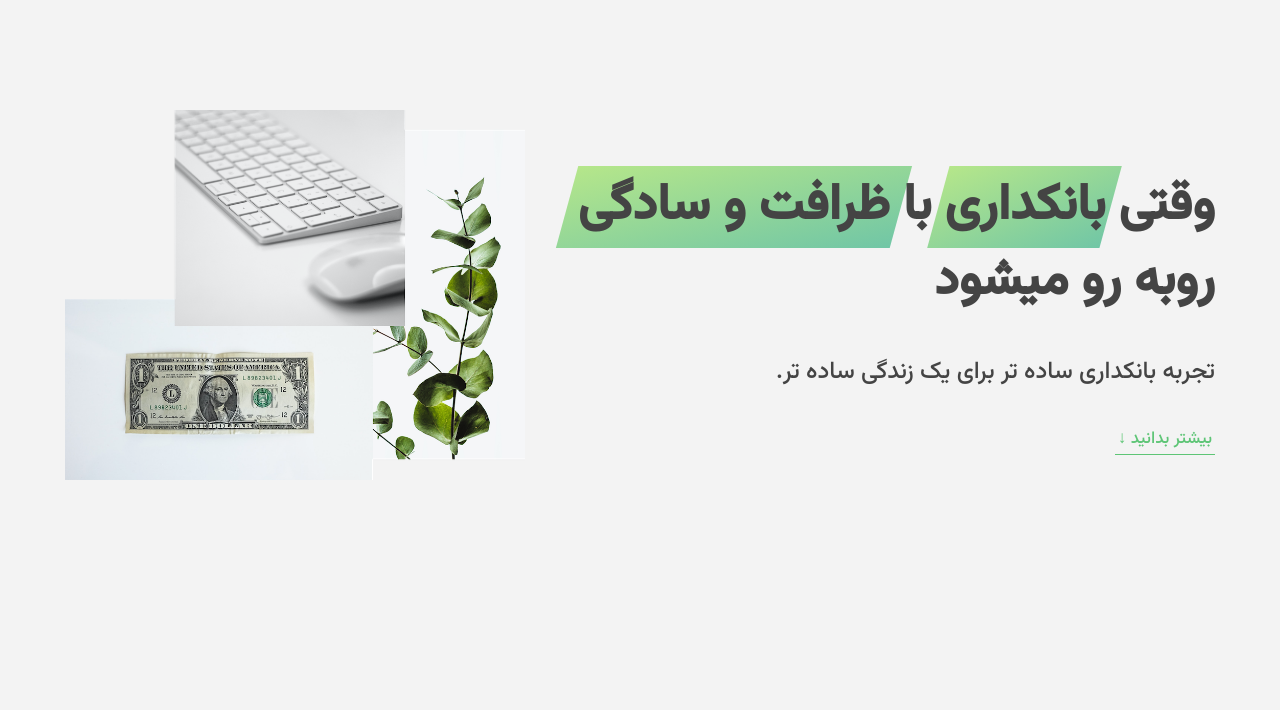
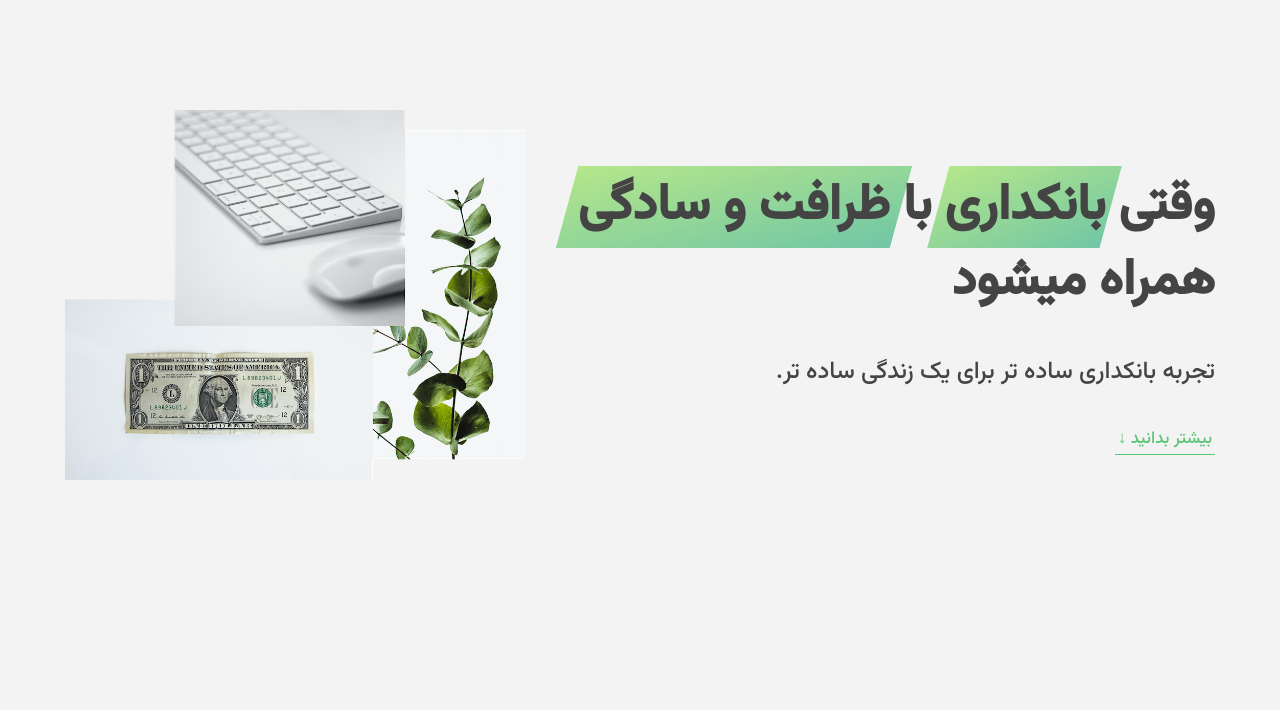
Before and after one commit to realmehdi/bankist-website, a plain HTML site: page index.html in a window 1280 px wide. Shown: the part 90-800 px from the top of the page. Drawn offline with Linux system fonts and the light colour scheme.

Commit message:
change h1

```diff
--- a/index.html
+++ b/index.html
@@ -57,7 +57,7 @@
           <span class="highlight">بانکداری</span>
           با
           <span class="highlight">ظرافت و سادگی</span>
-          روبه رو میشود
+          همراه میشود
         </h1>
         <h4>تجربه بانکداری ساده تر برای یک زندگی ساده تر.</h4>
         <button class="btn--text btn--scroll-to">
```
